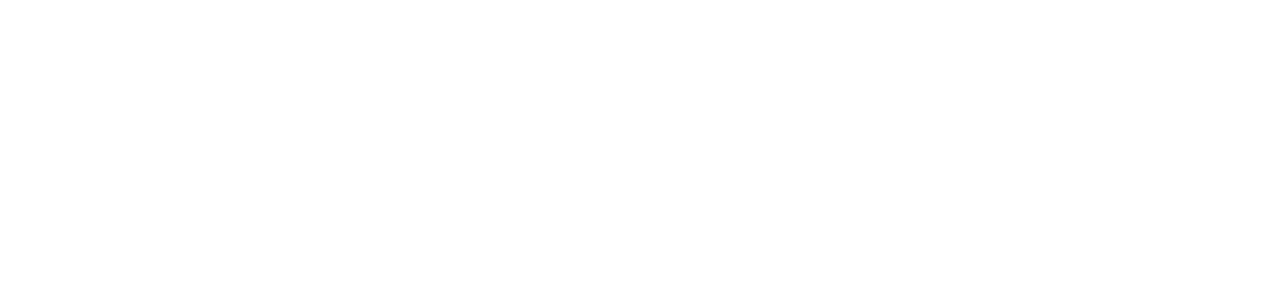
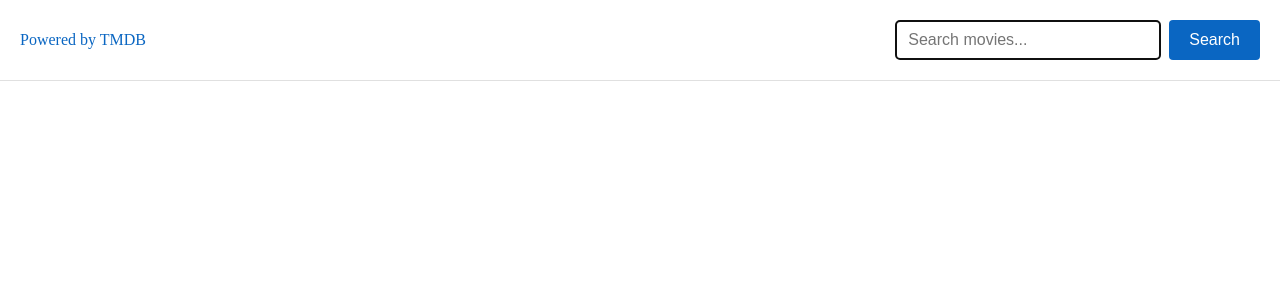
Before and after one commit to Liska-iriska/03-react-movies, a React (Vite) app: page / in a window 1280 px wide. Shown: the top 300 px of the page. Built offline with nearby package versions, Linux system fonts and the light colour scheme.

Commit message:
SearchBar

```diff
--- a/package.json
+++ b/package.json
@@ -13,7 +13,8 @@
     "axios": "^1.14.0",
     "normalize.css": "^8.0.1",
     "react": "^19.2.5",
-    "react-dom": "^19.2.5"
+    "react-dom": "^19.2.5",
+    "react-hot-toast": "^2.6.0"
   },
   "devDependencies": {
     "@babel/core": "^7.29.0",
--- a/src/components/App/App.tsx
+++ b/src/components/App/App.tsx
@@ -1 +1,16 @@
 // import { useState } from "react";
+// import css from "./App.module.css";
+import SearchBar from "../SearchBar/SearchBar";
+import { Toaster } from "react-hot-toast";
+
+export default function App() {
+  const handleSearch = (searchTerm: string) => {
+    console.log("Шукаємо:", searchTerm);
+  };
+  return (
+    <>
+      <Toaster />
+      <SearchBar onSubmit={handleSearch} />
+    </>
+  );
+}
--- a/src/components/ErrorMessage/ErrorMessage.tsx
+++ b/src/components/ErrorMessage/ErrorMessage.tsx
@@ -0,0 +1 @@
+import css from "./ErrorMessage.module.css";
--- a/src/components/Loader/Loader.tsx
+++ b/src/components/Loader/Loader.tsx
@@ -0,0 +1 @@
+import css from "./Loader.module.css";
--- a/src/components/MovieGrid/MovieGrid.tsx
+++ b/src/components/MovieGrid/MovieGrid.tsx
@@ -0,0 +1 @@
+import css from "./MovieGrid.module.css";
--- a/src/components/MovieModal/MovieModal.tsx
+++ b/src/components/MovieModal/MovieModal.tsx
@@ -0,0 +1 @@
+import css from "./MovieModal.module.css";
--- a/src/components/SearchBar/SearchBar.tsx
+++ b/src/components/SearchBar/SearchBar.tsx
@@ -0,0 +1,47 @@
+import styles from "./SearchBar.module.css";
+import toast from "react-hot-toast";
+
+interface SearchBarProps {
+  onSubmit: (value: string) => void;
+}
+
+export default function SearchBar({ onSubmit }: SearchBarProps) {
+  const handleSubmit = (formData: FormData) => {
+    const query = formData.get("query") as string;
+
+    if (query.trim() === "") {
+      toast.error("Please enter your search query.");
+      return;
+    }
+
+    onSubmit(query);
+  };
+
+  return (
+    <header className={styles.header}>
+      <div className={styles.container}>
+        <a
+          className={styles.link}
+          href="https://www.themoviedb.org/"
+          target="_blank"
+          rel="noopener noreferrer"
+        >
+          Powered by TMDB
+        </a>
+        <form className={styles.form} action={handleSubmit}>
+          <input
+            className={styles.input}
+            type="text"
+            name="query"
+            autoComplete="off"
+            placeholder="Search movies..."
+            autoFocus
+          />
+          <button className={styles.button} type="submit">
+            Search
+          </button>
+        </form>
+      </div>
+    </header>
+  );
+}
--- a/src/main.tsx
+++ b/src/main.tsx
@@ -1,8 +1,10 @@
 import { StrictMode } from "react";
 import { createRoot } from "react-dom/client";
 import "./index.css";
-// import App from "./App/App.tsx";
+import App from "./components/App/App.tsx";
 
 createRoot(document.getElementById("root")!).render(
-  <StrictMode>{/* <App /> */}</StrictMode>,
+  <StrictMode>
+    <App />
+  </StrictMode>,
 );
```
Also changed, not shown: src/types/movie.ts (added, +9 -0 lines), src/components/App/App.module.css (renamed from src/components/App/App.css), src/services/movieService.ts (added), 2 other files (tests, documents, lock files or other folders).
